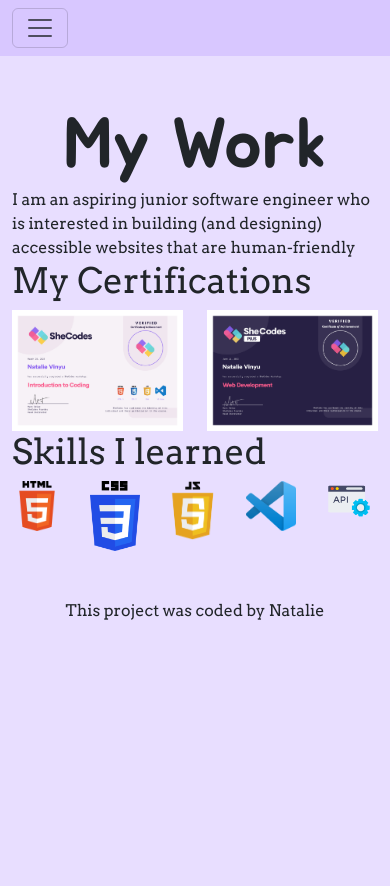
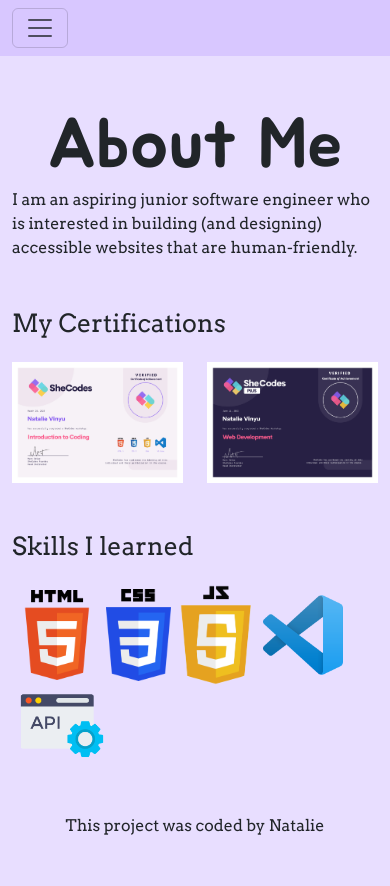
Before and after one commit to NatalieVinyu/Natalie-Portfolio, a plain HTML site: page about.html in a window 390 px wide. Before the commit the page ends 844 px from the top, so only its background shows below. Drawn offline with nearby package versions, Linux system fonts and the light colour scheme.

Commit message:
clean up

```diff
--- a/about.html
+++ b/about.html
@@ -45,14 +45,14 @@
           </nav>
     </header>
 
-   <h1 class="heading text-center pt-5">My Work</h1>
+   <h1 class="heading text-center pt-5">About Me</h1>
    <div class="container">
       <p>I am an aspiring junior software engineer who is interested in building (and designing)
-      accessible websites that are human-friendly</p>
+      accessible websites that are human-friendly.</p>
 
-   <h3>My Certifications</h3>
+   <h3 class="pt-5">My Certifications</h3>
 
-   <div class="row">
+   <div class="row pt-3">
       <div class="col">
         <img src="img/SheCodes1.png" class="img-fluid" width="600px">
       </div>
@@ -61,22 +61,20 @@
       </div>
    </div>
 
-   <h3>Skills I learned</h3>
-   <div class="row">
+   <h3 class="pt-5">Skills I learned</h3>
+
+   <div class="row pt-3">
     <div class="col">
-      <img src="img/HTML5_logo_and_wordmark.svg.png" alt="HTML" class="" width="50px">
-    </div>
-    <div class="col">
-      <img src="img/CSS3_logo_and_wordmark.svg.png" alt="HTML" class="" width="50px">
-    </div>
-    <div class="col">
-      <img src="img/JavaScript-Logo.png" alt="HTML" class="" width="50px">
-    </div>
-    <div class="col">
-      <img src="img/Visual_Studio_Code_1.35_icon.svg.png" alt="HTML" class="" width="50px">
-    </div>
-    <div class="col">
-      <img src="img/HUBiquitous_WAZIUP-technologies_APIs.png" alt="HTML" class="" width="50px">
+      <img src="img/HTML5_logo_and_wordmark.svg.png" alt="HTML" class="img-fluid" width="90px">
+
+      <img src="img/CSS3_logo_and_wordmark.svg.png" alt="CSS" class="img-fluid" width="65px">
+
+      <img src="img/JavaScript-Logo.png" alt="JAVA" class="img-fluid" width="85px">
+
+      <img src="img/Visual_Studio_Code_1.35_icon.svg.png" alt="VSCode" class="img-fluid" width="80px">
+
+      <img src="img/HUBiquitous_WAZIUP-technologies_APIs.png" alt="API" class="img-fluid" width="100px">
+
     </div>
    </div>
 
--- a/styles.css
+++ b/styles.css
@@ -44,9 +44,8 @@ p, h1 {
     }
 
     h3 {
-        font-size: 35px;
+        font-size: 25px;
     }
-
 
 }
 
```
Also changed, not shown: contact.html (+25 -0 lines).
